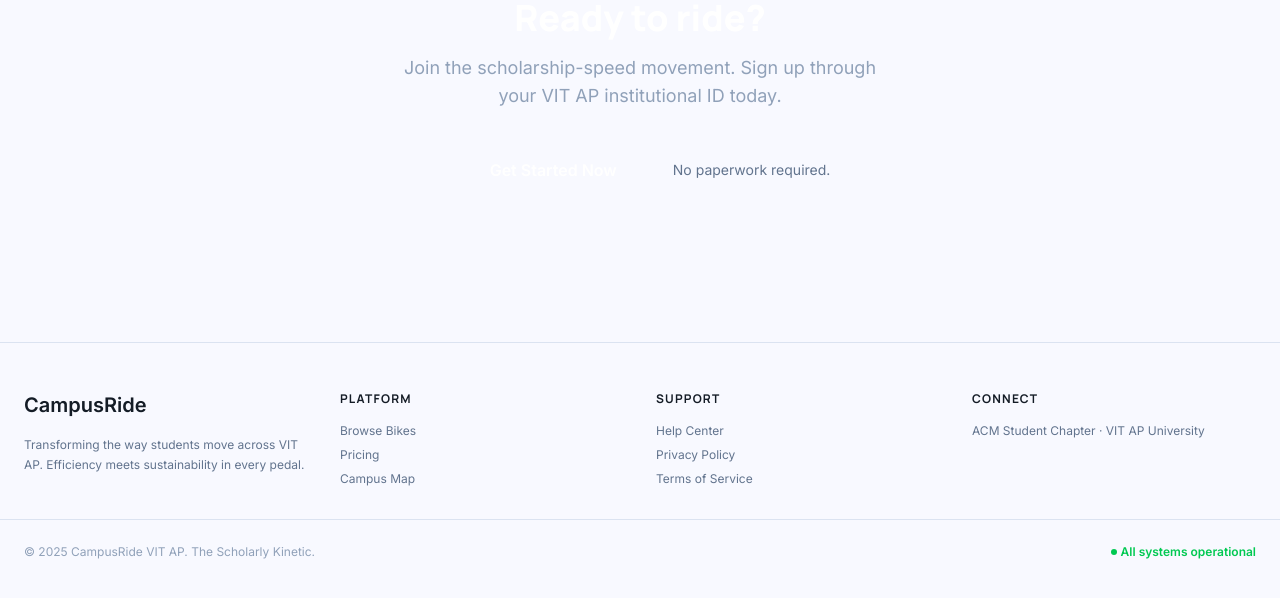
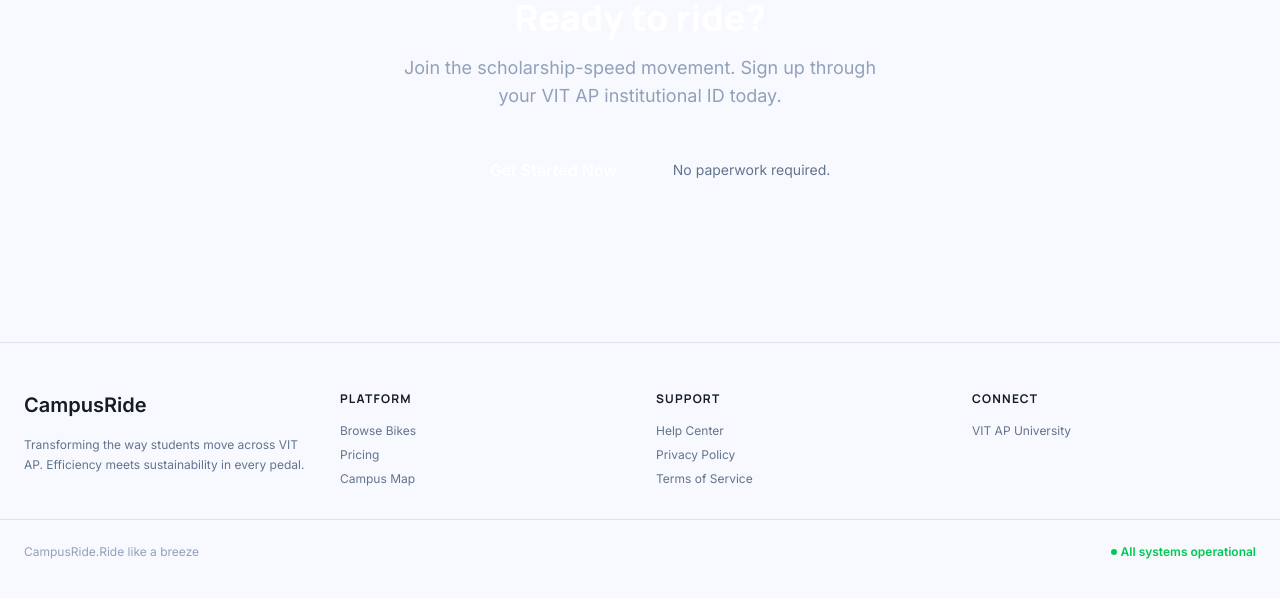
Before and after one commit to RobotGit04/campusride, a React (Vite) app in the folder client/: page / in a window 1280 px wide. Shown: the part 2122-2720 px from the top of the page. Built offline with nearby package versions, Linux system fonts and the light colour scheme; no server answers.

Commit message:
fix: Landing Page edits

```diff
--- a/client/src/pages/Landing.jsx
+++ b/client/src/pages/Landing.jsx
@@ -12,7 +12,7 @@
       {[
         { title: 'Platform', links: ['Browse Bikes', 'Pricing', 'Campus Map'] },
         { title: 'Support', links: ['Help Center', 'Privacy Policy', 'Terms of Service'] },
-        { title: 'Connect', links: ['ACM Student Chapter · VIT AP University'] },
+        { title: 'Connect', links: ['VIT AP University'] },
       ].map(col => (
         <div key={col.title}>
           <h4 className="font-headline font-bold text-xs uppercase tracking-widest text-primary-container mb-4">
@@ -30,7 +30,7 @@
       ))}
     </div>
     <div className="max-w-7xl mx-auto px-6 mt-8 pt-6 border-t border-[#dbe3f1] flex justify-between items-center">
-      <p className="text-xs text-slate-400">© 2025 CampusRide VIT AP. The Scholarly Kinetic.</p>
+      <p className="text-xs text-slate-400">CampusRide.Ride like a breeze</p>
       <span className="text-xs text-green-500 font-semibold flex items-center gap-1">
         <span className="w-1.5 h-1.5 bg-green-500 rounded-full animate-pulse inline-block"/>
         All systems operational
```
